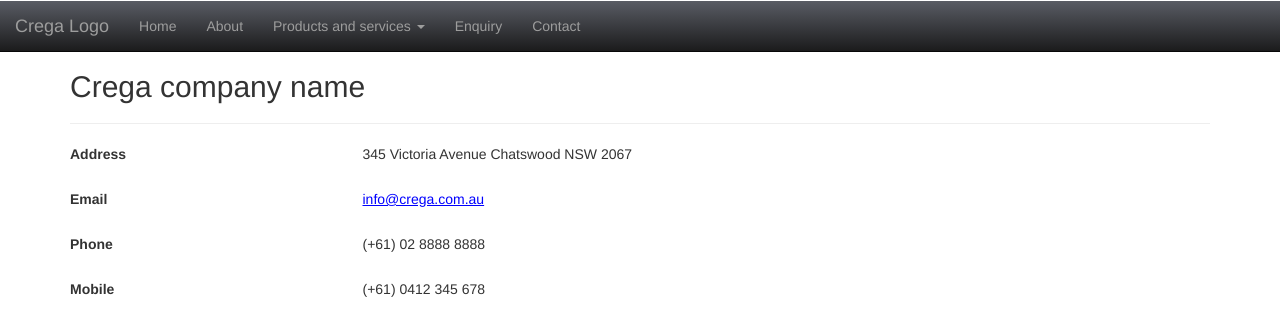
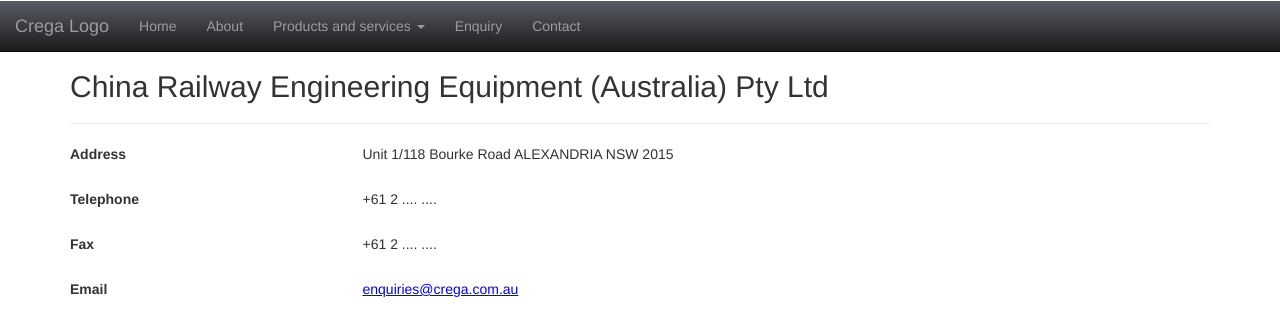
Before and after one commit to seanlinxs/Crega, a Django app: page /contact/ in a window 1280 px wide. Shown: the top 321 px of the page. Run offline with Django 3.2, Linux system fonts and the light colour scheme; style sheets or scripts are compiled from the project's sources; parts of the project's set-up code (start-up, migrations or seed data) failed here and were passed over; some libraries are stand-ins or nearby versions.

Commit message:
Contact us

```diff
--- a/main/templates/main/contact.html
+++ b/main/templates/main/contact.html
@@ -1,12 +1,12 @@
 {% extends 'main/base.html' %}
 
-{% block title %}Contact{% endblock %}
+{% block title %}Contact Us{% endblock %}
 
 {% block content %}
 
 <div class="container" id="contact">
 
-    <h2>Crega company name</h2>
+    <h2>China Railway Engineering Equipment (Australia) Pty Ltd</h2>
 
     <hr />
 
@@ -15,7 +15,25 @@
             <label>Address</label>
         </div>
         <div class="col-md-7">
-            <p>345 Victoria Avenue Chatswood NSW 2067</p>
+            <p>Unit 1/118 Bourke Road ALEXANDRIA NSW 2015</p>
+        </div>
+    </div>
+
+    <div class="row form-group">
+        <div class="col-md-3">
+            <label>Telephone</label>
+        </div>
+        <div class="col-md-7">
+            <p>+61 2 .... ....</p>
+        </div>
+    </div>
+
+    <div class="row form-group">
+        <div class="col-md-3">
+            <label>Fax</label>
+        </div>
+        <div class="col-md-7">
+            <p>+61 2 .... ....</p>
         </div>
     </div>
 
@@ -24,36 +42,10 @@
             <label>Email</label>
         </div>
         <div class="col-md-7">
-            <p><a href="mailto:info@crega.com.au">info@crega.com.au</a></p>
+            <p><a href="mailto:enquiries@crega.com.au">enquiries@crega.com.au</a></p>
         </div>
     </div>
 
-    <div class="row form-group">
-        <div class="col-md-3">
-            <label>Phone</label>
-        </div>
-        <div class="col-md-7">
-            <p>(+61) 02 8888 8888</p>
-        </div>
-    </div>
-
-    <div class="row form-group">
-        <div class="col-md-3">
-            <label>Mobile</label>
-        </div>
-        <div class="col-md-7">
-            <p>(+61) 0412 345 678</p>
-        </div>
-    </div>
-
-    <div class="row form-group">
-        <div class="col-md-3">
-            <label>ABN</label>
-        </div>
-        <div class="col-md-7">
-            <p>12 345 678</p>
-        </div>
-    </div>
 </div>
 
 {% endblock %}
```
